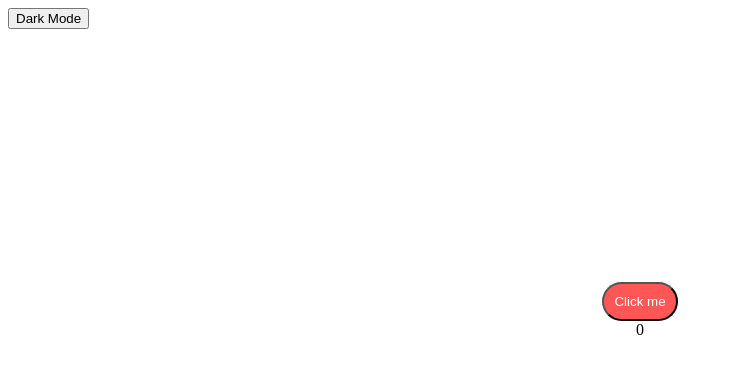
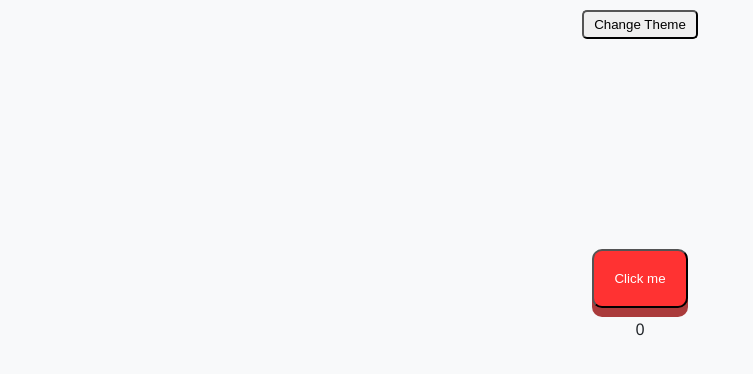
Before and after one commit to RN08128/Click-Counter, a plain HTML site: page index.html in a window 1280 px wide. Shown: the whole page, without its empty margins (0-753 px from the left). Drawn offline with Linux system fonts and the light colour scheme.

Commit message:
Reworked Css
Better Style with Flex

```diff
--- a/index.html
+++ b/index.html
@@ -9,10 +9,12 @@
 </head>
 
 <body>
-    <button id="stheme">Dark Mode</button>
     <div id="outside">
-        <button type="submit" id="btn">Click me</button>
-        <div id="showclicks">Nothing here!</div>
+        <button id="stheme">Change Theme</button>
+        <div id="inside">
+            <button type="submit" id="btn">Click me</button>
+            <div id="showclicks">Nothing here!</div>
+        </div>
     </div>
     <script src="script.js"></script>
 </body>
--- a/script.js
+++ b/script.js
@@ -1,18 +1,9 @@
 let savecount = localStorage.getItem("showclicks") || 0;
 savecount = Number(savecount);
-let show = document.getElementById("showclicks").innerText = savecount;
-let btntheme = document.getElementById("stheme")
+document.getElementById("showclicks").innerText = savecount;
 
 function theme() {
-    if (btntheme.innerText == "Dark Mode") {
-        btntheme.innerText = "Light Mode"
-        document.body.style.backgroundColor = "black";
-        document.getElementById("showclicks").style.color = "white"
-    } else {
-        btntheme.innerText = "Dark Mode"
-        document.body.style.backgroundColor = "white";
-        document.getElementById("showclicks").style.color = "black"
-    }
+        document.body.classList.toggle("dark-theme")
 }
 
 function counter() {
--- a/style.css
+++ b/style.css
@@ -1,27 +1,71 @@
 @charset "UTF-8";
 
-#btn{
-    background-color: rgb(255, 86, 86);
-    color: white;
-    padding: 10px;
-    border-radius: 20px;
+:root {
+    --bg-color: #f8f9fa;
+    /* Um branco levemente cinza, agride menos os olhos */
+    --text-color: #212529;
+    /* preto grafite, melhor que o preto puro */
+    --button-bg: #ff5656;
+    --button-hover: #fc3333;
 }
 
-#btn:hover{
-    background-color: rgb(252, 51, 51);
+body.dark-theme {
+    --bg-color: #121212;
+    --text-color: #e0e0e0;
 }
 
-#btn::after{
-    background-color: red;
-    z-index: -5;
-    transition: all 0.3s;
+
+body {
+    background-color: var(--bg-color);
+    color: var(--text-color);
+    transition: background-color 0.3s ease, color 0.3s ease;
+    font-family: 'Segoe UI', Tahoma, Geneva, Verdana, sans-serif;
+
+    display: flex;
+    flex-direction: column;
+    align-items: center;
+    justify-content: center;
+    min-height: 100%;
+    margin: 0;
 }
 
-#outside{
-    text-align: center;
-    margin-top: 20%;
+#btn {
+    background-color: rgb(255, 50, 50);
+    color: white;
+    padding: 20px;
+    border-radius: 10px;
+    box-shadow: 0px 9px 0px 0px rgb(170, 59, 59);
+    margin: 10px;
 }
 
-#showclicks{
-    border-color: black;
+#btn:hover {
+    background-color: rgb(255, 64, 64);
 }
+
+#btn:active {
+    transform: translateY(7px);
+    box-shadow: 0px 3px 0px 0px rgb(136, 48, 48);
+}
+
+
+#outside {
+    text-align: center;
+    display: flex;
+    flex-direction: column;
+    gap: 200px;
+}
+
+#stheme {
+    margin-top: 10px;
+    border-radius: 5px;
+    padding: 5px;
+}
+
+#stheme:hover {
+
+    background: #4f4f4f;
+    background: linear-gradient(158deg, rgba(79, 79, 79, 0.74) 0%, rgba(255, 255, 255, 0.85) 50%, rgba(255, 255, 255, 1) 100%);
+    transform: translateY(1px);
+    transition: background-color ease 1s transform ease 1s;
+
+}
```
